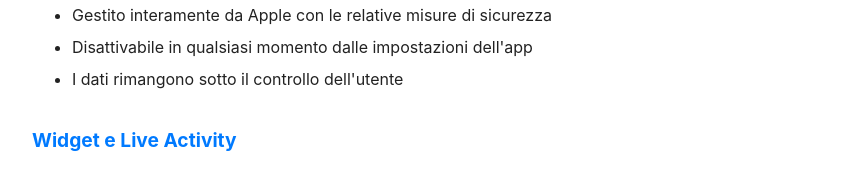
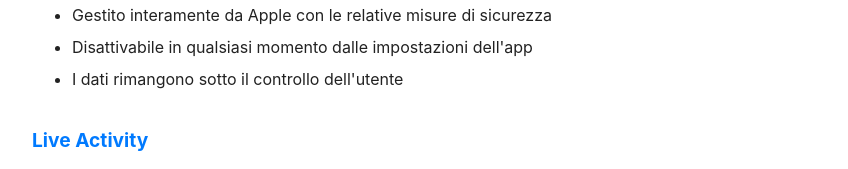
Before and after one commit to stefanobigio/privacy, a plain HTML site: page index.html in a window 1280 px wide. Shown: the part 1362-1531 px from the top of the page, without its empty margins (208-1056 px from the left). Drawn offline with Linux system fonts and the light colour scheme.

Commit message:
Update index.html

```diff
--- a/index.html
+++ b/index.html
@@ -107,7 +107,7 @@
       <li>I dati rimangono sotto il controllo dell'utente</li>
     </ul>
 
-    <h2>Widget e Live Activity</h2>
+    <h2>Live Activity</h2>
     <ul>
       <li>Mostrano solo informazioni di base (conteggio corrente, stato)</li>
       <li>I dati rimangono sul dispositivo</li>
```
